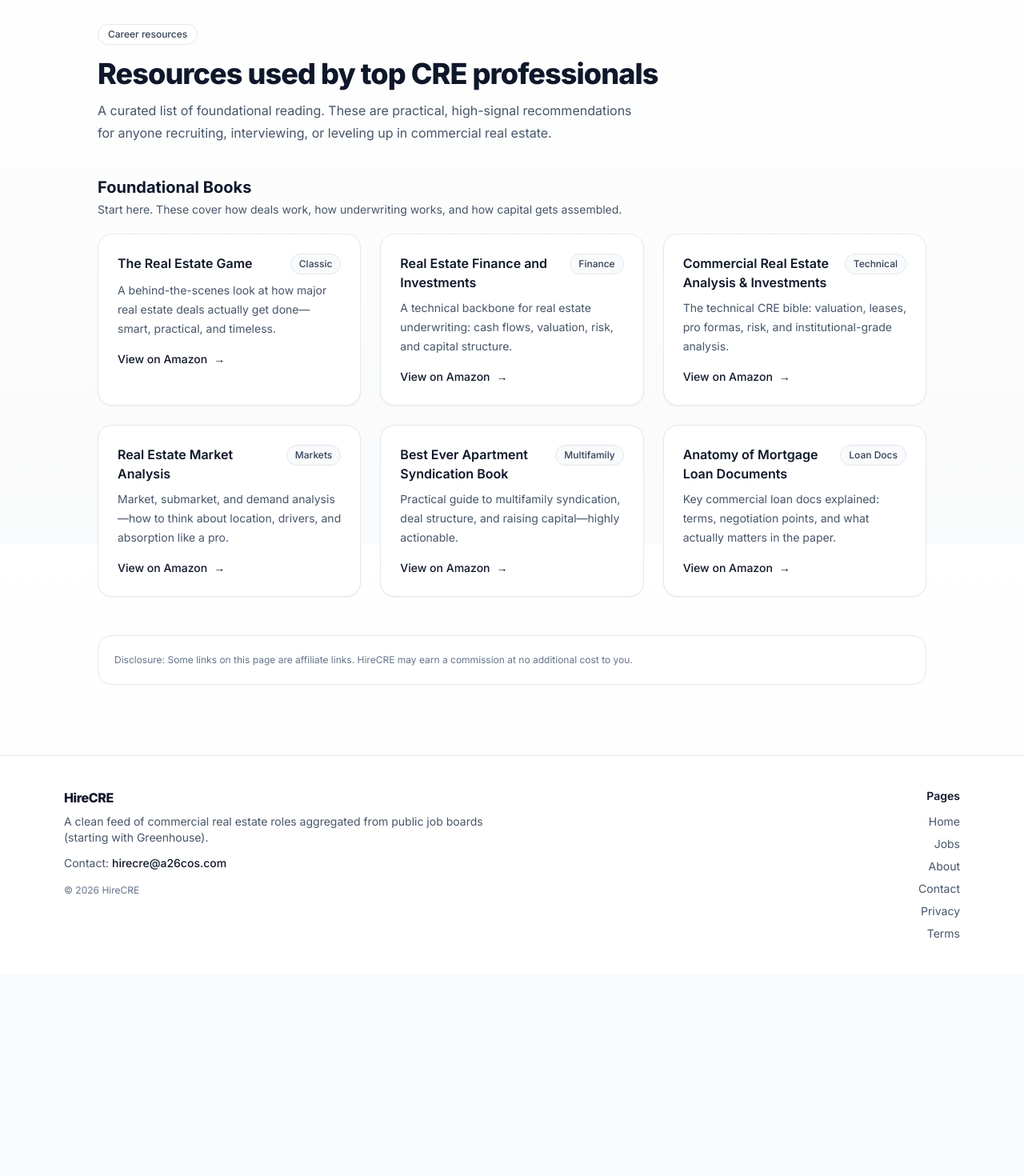
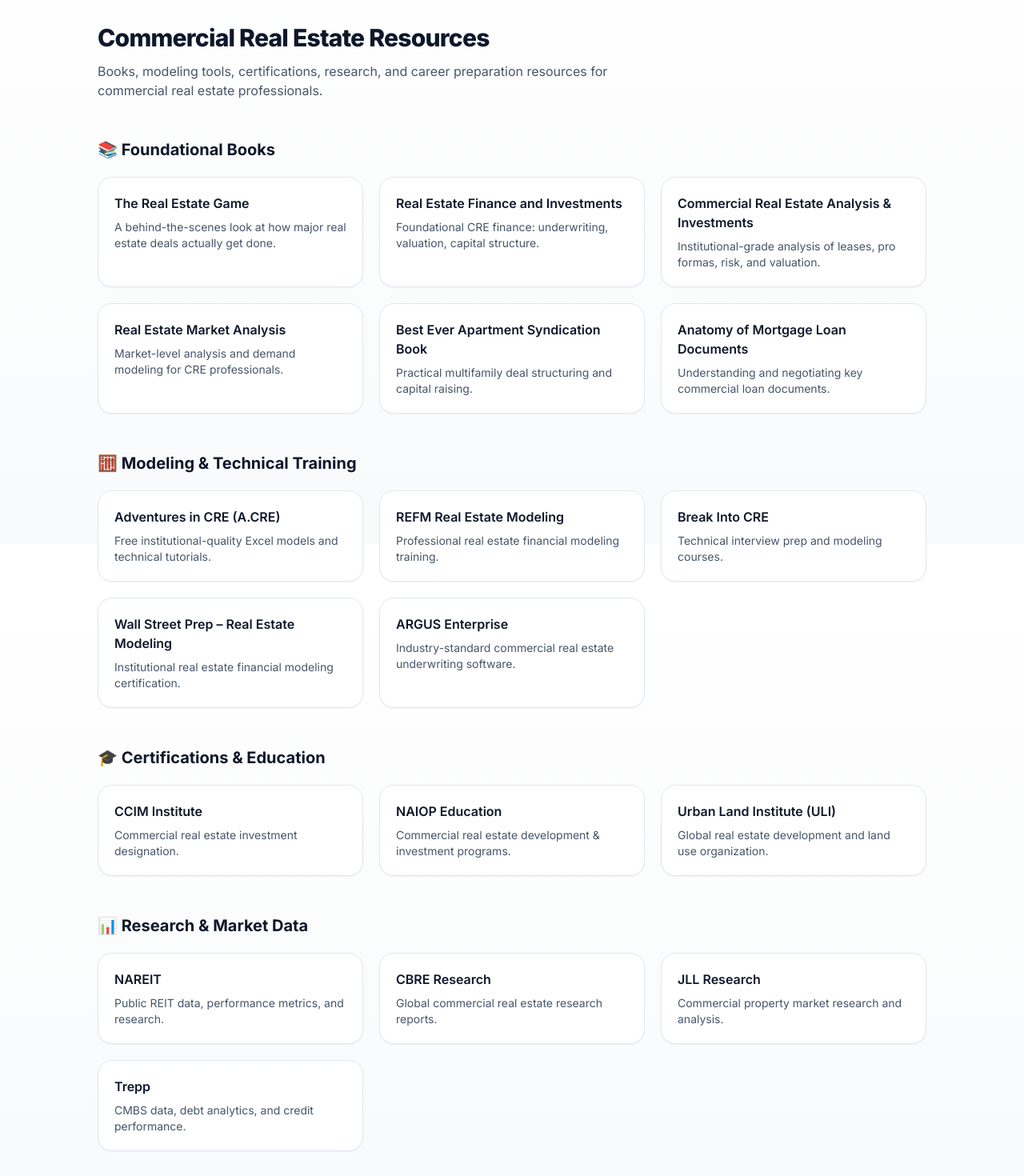
Before and after one commit to gdsatherlie/hirecre, a Next.js app: page /resources in a window 1280 px wide. Shown: the part 120-1590 px from the top of the page at 80% size. Before the commit the page ends 1338 px from the top, so only its background shows below. Built offline with nearby package versions, Linux system fonts and the light colour scheme; no server answers.

Commit message:
Update page.tsx _ update page

```diff
--- a/app/resources/page.tsx
+++ b/app/resources/page.tsx
@@ -1,140 +1,203 @@
 export const metadata = {
   title: "Resources | HireCRE",
   description:
-    "Curated commercial real estate career resources: foundational books and recommended learning.",
+    "Commercial real estate books, technical tools, certifications, research, and career resources.",
 };
 
 type Resource = {
   title: string;
   description: string;
   href: string;
-  cta: string;
-  badge?: string;
+  affiliate?: boolean;
 };
 
 const BOOKS: Resource[] = [
   {
     title: "The Real Estate Game",
     description:
-      "A behind-the-scenes look at how major real estate deals actually get done—smart, practical, and timeless.",
+      "A behind-the-scenes look at how major real estate deals actually get done.",
     href: "https://www.amazon.com/dp/068485550X?tag=hirecre-20",
-    cta: "View on Amazon",
-    badge: "Classic",
+    affiliate: true,
   },
   {
     title: "Real Estate Finance and Investments",
     description:
-      "A technical backbone for real estate underwriting: cash flows, valuation, risk, and capital structure.",
+      "Foundational CRE finance: underwriting, valuation, capital structure.",
     href: "https://www.amazon.com/dp/B0D49YF7LK?tag=hirecre-20",
-    cta: "View on Amazon",
-    badge: "Finance",
+    affiliate: true,
   },
   {
     title: "Commercial Real Estate Analysis & Investments",
     description:
-      "The technical CRE bible: valuation, leases, pro formas, risk, and institutional-grade analysis.",
+      "Institutional-grade analysis of leases, pro formas, risk, and valuation.",
     href: "https://www.amazon.com/dp/0324305486?tag=hirecre-20",
-    cta: "View on Amazon",
-    badge: "Technical",
+    affiliate: true,
   },
   {
     title: "Real Estate Market Analysis",
     description:
-      "Market, submarket, and demand analysis—how to think about location, drivers, and absorption like a pro.",
+      "Market-level analysis and demand modeling for CRE professionals.",
     href: "https://www.amazon.com/dp/0874204283?tag=hirecre-20",
-    cta: "View on Amazon",
-    badge: "Markets",
+    affiliate: true,
   },
   {
     title: "Best Ever Apartment Syndication Book",
     description:
-      "Practical guide to multifamily syndication, deal structure, and raising capital—highly actionable.",
+      "Practical multifamily deal structuring and capital raising.",
     href: "https://www.amazon.com/dp/0997454326?tag=hirecre-20",
-    cta: "View on Amazon",
-    badge: "Multifamily",
+    affiliate: true,
   },
   {
     title: "Anatomy of Mortgage Loan Documents",
     description:
-      "Key commercial loan docs explained: terms, negotiation points, and what actually matters in the paper.",
+      "Understanding and negotiating key commercial loan documents.",
     href: "https://www.amazon.com/dp/1639051120?tag=hirecre-20",
-    cta: "View on Amazon",
-    badge: "Loan Docs",
+    affiliate: true,
   },
 ];
 
-function ResourceCard({ r }: { r: Resource }) {
+const MODELING: Resource[] = [
+  {
+    title: "Adventures in CRE (A.CRE)",
+    description:
+      "Free institutional-quality Excel models and technical tutorials.",
+    href: "https://www.adventuresincre.com/",
+  },
+  {
+    title: "REFM Real Estate Modeling",
+    description:
+      "Professional real estate financial modeling training.",
+    href: "https://www.refm.com/",
+  },
+  {
+    title: "Break Into CRE",
+    description:
+      "Technical interview prep and modeling courses.",
+    href: "https://breakintocre.com/",
+  },
+  {
+    title: "Wall Street Prep – Real Estate Modeling",
+    description:
+      "Institutional real estate financial modeling certification.",
+    href: "https://www.wallstreetprep.com/",
+  },
+  {
+    title: "ARGUS Enterprise",
+    description:
+      "Industry-standard commercial real estate underwriting software.",
+    href: "https://www.altusgroup.com/argus/",
+  },
+];
+
+const CERTIFICATIONS: Resource[] = [
+  {
+    title: "CCIM Institute",
+    description:
+      "Commercial real estate investment designation.",
+    href: "https://www.ccim.com/",
+  },
+  {
+    title: "NAIOP Education",
+    description:
+      "Commercial real estate development & investment programs.",
+    href: "https://www.naiop.org/",
+  },
+  {
+    title: "Urban Land Institute (ULI)",
+    description:
+      "Global real estate development and land use organization.",
+    href: "https://uli.org/",
+  },
+];
+
+const RESEARCH: Resource[] = [
+  {
+    title: "NAREIT",
+    description:
+      "Public REIT data, performance metrics, and research.",
+    href: "https://www.reit.com/",
+  },
+  {
+    title: "CBRE Research",
+    description:
+      "Global commercial real estate research reports.",
+    href: "https://www.cbre.com/insights",
+  },
+  {
+    title: "JLL Research",
+    description:
+      "Commercial property market research and analysis.",
+    href: "https://www.us.jll.com/en/trends-and-insights/research",
+  },
+  {
+    title: "Trepp",
+    description:
+      "CMBS data, debt analytics, and credit performance.",
+    href: "https://www.trepp.com/",
+  },
+];
+
+const INTERVIEW: Resource[] = [
+  {
+    title: "CRE Technical Interview Prep Guide",
+    description:
+      "Understand IRR, cap rates, waterfalls, and underwriting mechanics.",
+    href: "/board",
+  },
+];
+
+function Section({ title, items }: { title: string; items: Resource[] }) {
   return (
-    <a
-      href={r.href}
-      target="_blank"
-      rel="noopener noreferrer nofollow"
-      className="group rounded-2xl border border-slate-200 bg-white p-6 shadow-sm transition hover:-translate-y-0.5 hover:shadow-md"
-    >
-      <div className="flex items-start justify-between gap-4">
-        <div className="text-base font-semibold text-slate-900">{r.title}</div>
-        {r.badge ? (
-          <span className="shrink-0 rounded-full border border-slate-200 bg-slate-50 px-2.5 py-1 text-xs font-medium text-slate-700">
-            {r.badge}
-          </span>
-        ) : null}
+    <section className="mt-12">
+      <h2 className="text-xl font-bold text-slate-900">{title}</h2>
+      <div className="mt-5 grid gap-5 sm:grid-cols-2 lg:grid-cols-3">
+        {items.map((item) => (
+          <a
+            key={item.title}
+            href={item.href}
+            target="_blank"
+            rel={
+              item.affiliate
+                ? "noopener noreferrer nofollow"
+                : "noopener noreferrer"
+            }
+            className="rounded-2xl border border-slate-200 bg-white p-5 shadow-sm transition hover:-translate-y-0.5 hover:shadow-md"
+          >
+            <div className="font-semibold text-slate-900">
+              {item.title}
+            </div>
+            <div className="mt-2 text-sm text-slate-600">
+              {item.description}
+            </div>
+          </a>
+        ))}
       </div>
-
-      <p className="mt-2 text-sm leading-6 text-slate-600">{r.description}</p>
-
-      <div className="mt-4 inline-flex items-center gap-2 text-sm font-medium text-slate-900">
-        {r.cta}
-        <span aria-hidden className="transition group-hover:translate-x-1">
-          →
-        </span>
-      </div>
-    </a>
+    </section>
   );
 }
 
 export default function ResourcesPage() {
   return (
     <main className="mx-auto max-w-6xl px-4 py-12">
-      {/* HERO */}
-      <header className="mb-10">
-        <div className="inline-flex items-center rounded-full border border-slate-200 bg-white px-3 py-1 text-xs font-medium text-slate-700">
-          Career resources
-        </div>
-
-        <h1 className="mt-4 text-3xl font-extrabold tracking-tight text-slate-900 sm:text-4xl">
-          Resources used by top CRE professionals
+      <header>
+        <h1 className="text-3xl font-extrabold tracking-tight text-slate-900">
+          Commercial Real Estate Resources
         </h1>
-
-        <p className="mt-3 max-w-2xl text-base leading-7 text-slate-600">
-          A curated list of foundational reading. These are practical, high-signal
-          recommendations for anyone recruiting, interviewing, or leveling up in
-          commercial real estate.
+        <p className="mt-3 max-w-2xl text-base text-slate-600">
+          Books, modeling tools, certifications, research, and career
+          preparation resources for commercial real estate professionals.
         </p>
       </header>
 
-      {/* BOOKS */}
-      <section>
-        <div className="mb-5">
-          <h2 className="text-xl font-bold text-slate-900">Foundational Books</h2>
-          <p className="mt-1 text-sm text-slate-600">
-            Start here. These cover how deals work, how underwriting works, and how
-            capital gets assembled.
-          </p>
-        </div>
+      <Section title="📚 Foundational Books" items={BOOKS} />
+      <Section title="🧮 Modeling & Technical Training" items={MODELING} />
+      <Section title="🎓 Certifications & Education" items={CERTIFICATIONS} />
+      <Section title="📊 Research & Market Data" items={RESEARCH} />
+      <Section title="📝 Interview & Career Prep" items={INTERVIEW} />
 
-        <div className="grid gap-6 sm:grid-cols-2 lg:grid-cols-3">
-          {BOOKS.map((r) => (
-            <ResourceCard key={r.title} r={r} />
-          ))}
-        </div>
-      </section>
-
-      {/* DISCLOSURE */}
-      <div className="mt-12 rounded-2xl border border-slate-200 bg-white p-5">
-        <p className="text-xs leading-5 text-slate-500">
-          Disclosure: Some links on this page are affiliate links. HireCRE may earn
-          a commission at no additional cost to you.
-        </p>
+      <div className="mt-12 text-xs text-slate-500">
+        Disclosure: Some links on this page are affiliate links. HireCRE may
+        earn a commission at no additional cost to you.
       </div>
     </main>
   );
```
